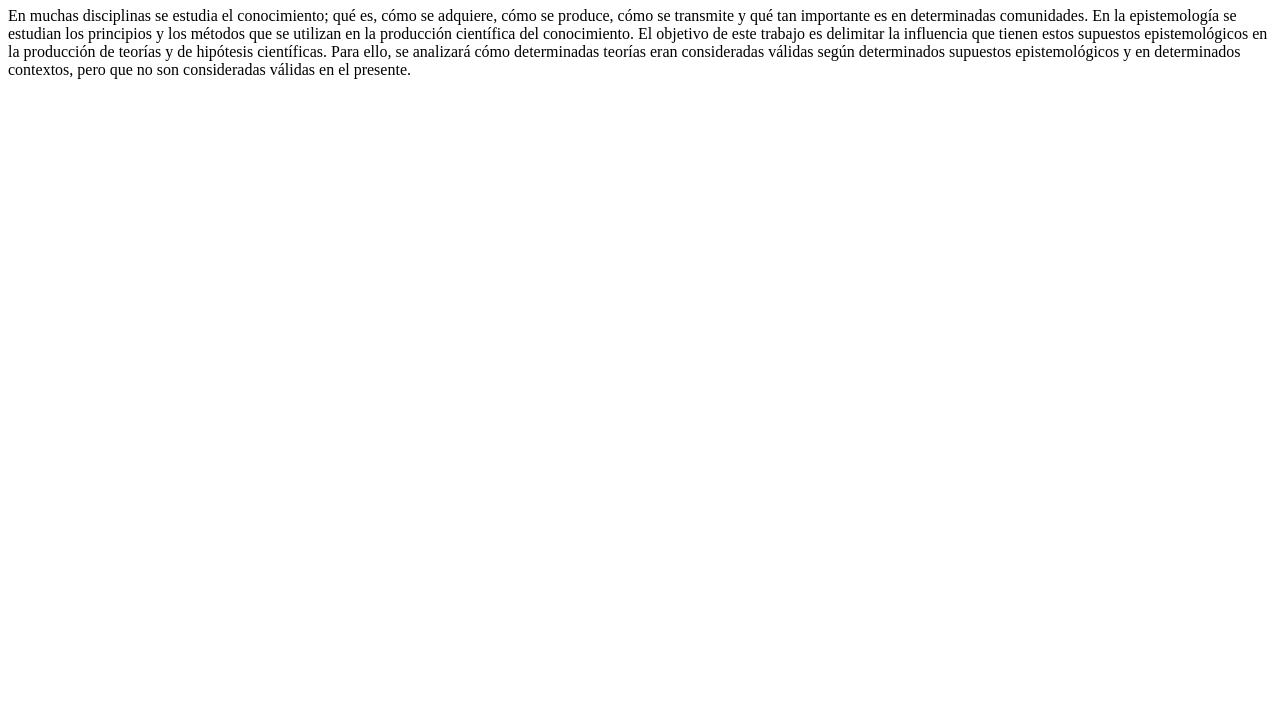
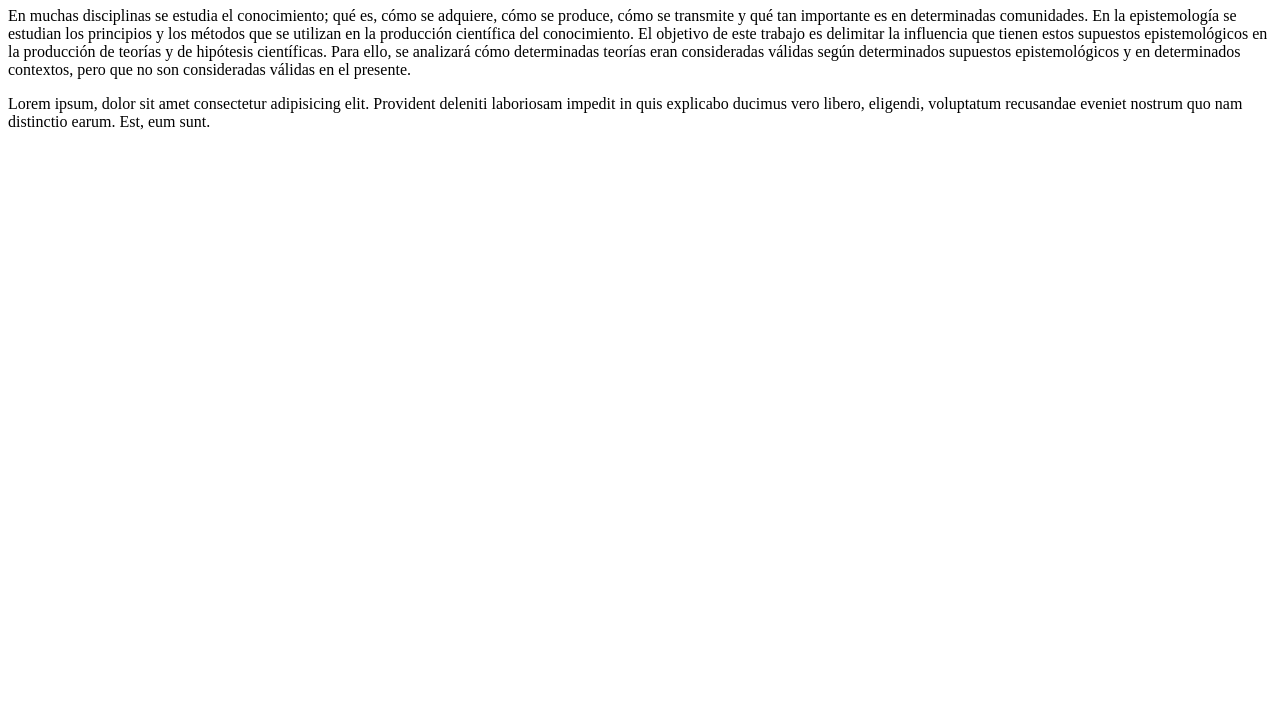
Before and after one commit to juanitamonte25/pagina-web-, a plain HTML site: page index.html in a window 1280 px wide. Shown: the part 73-800 px from the top of the page. Drawn offline with Linux system fonts and the light colour scheme.

Commit message:
nuevo parrafo

```diff
--- a/index.html
+++ b/index.html
@@ -23,6 +23,12 @@
           supuestos epistemológicos y en determinados contextos, pero que no son
           consideradas válidas en el presente.
         </p>
+        <p>
+          Lorem ipsum, dolor sit amet consectetur adipisicing elit. Provident
+          deleniti laboriosam impedit in quis explicabo ducimus vero libero,
+          eligendi, voluptatum recusandae eveniet nostrum quo nam distinctio
+          earum. Est, eum sunt.
+        </p>
       </div>
     </div>
   </body>
```
